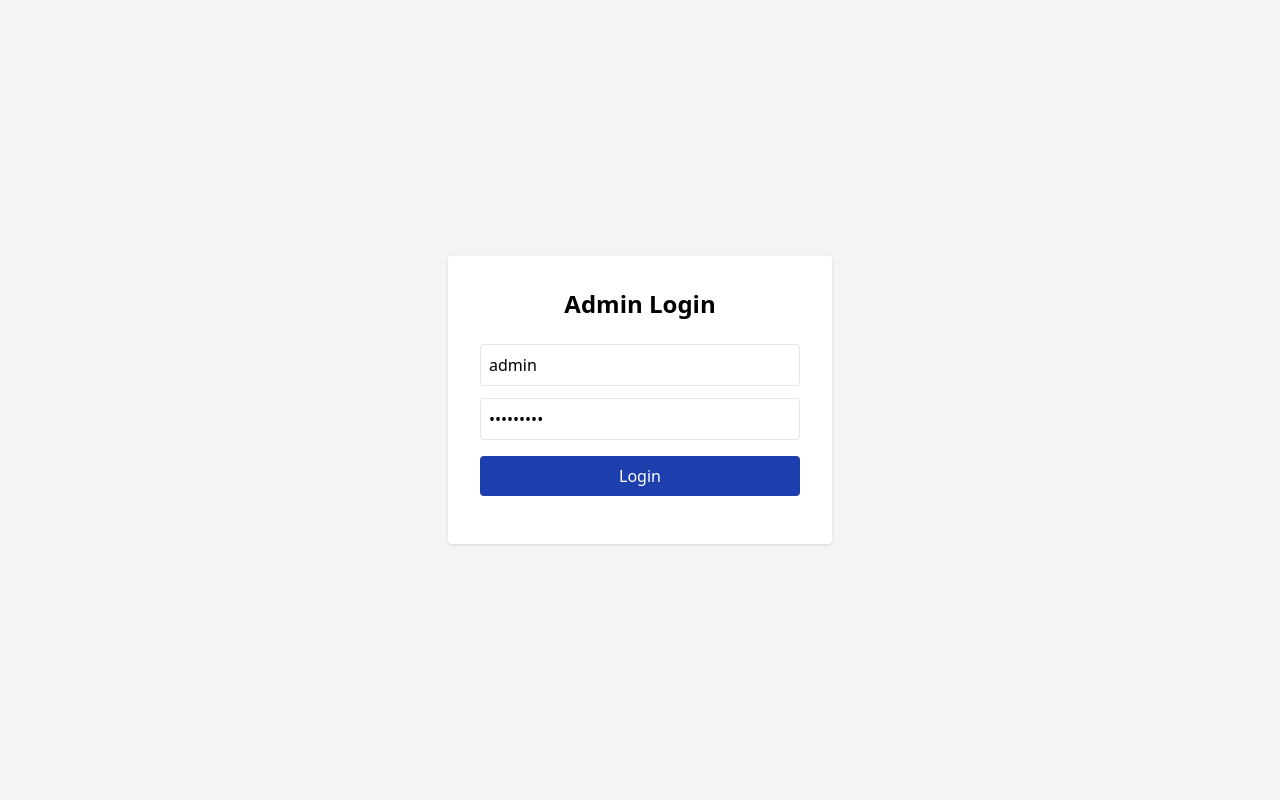
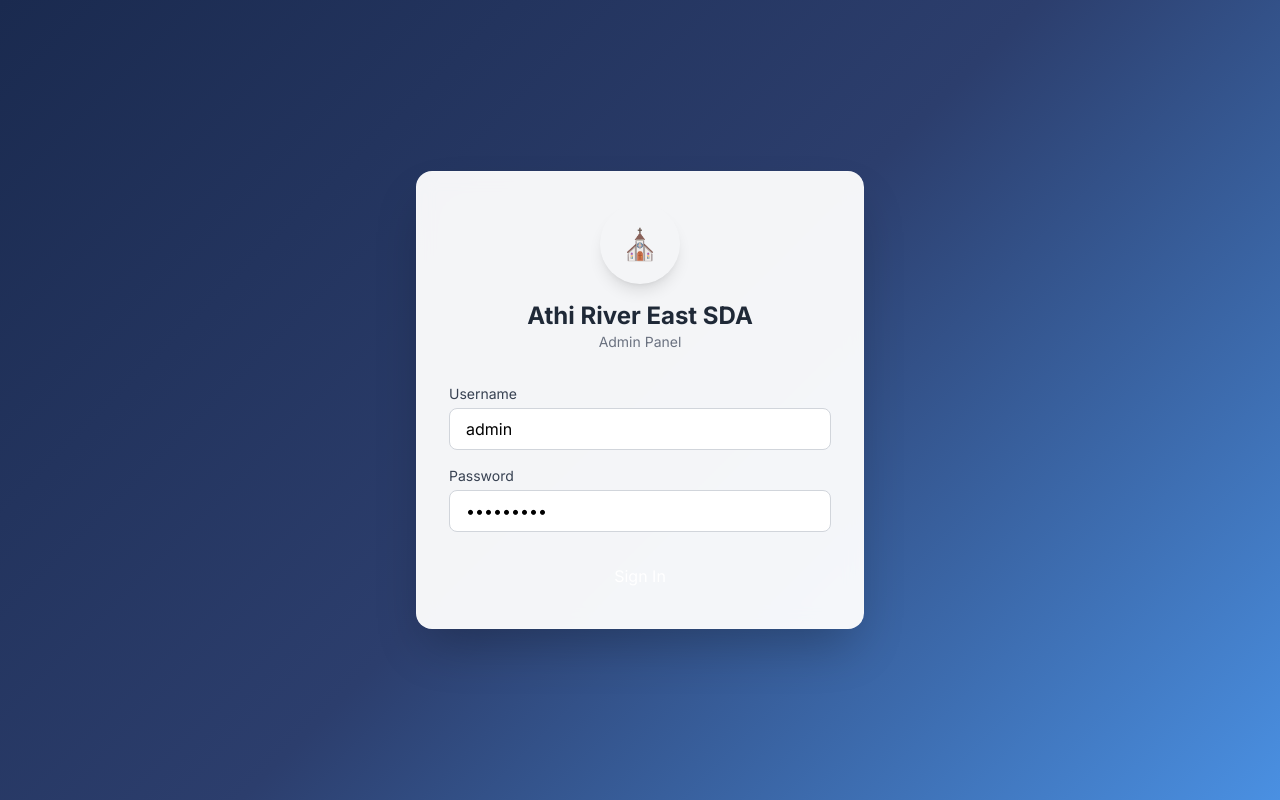
Before and after one commit to lemayian23/athi-river-east-sda, a website: page public/admin/login.html in a window 1280 px wide. Drawn offline with nearby package versions, Linux system fonts and the light colour scheme.

Commit message:
proffesional login page

```diff
--- a/public/admin/login.html
+++ b/public/admin/login.html
@@ -1,32 +1,55 @@
 <!DOCTYPE html>
-<html>
+<html lang="en">
 <head>
+  <meta charset="UTF-8">
+  <meta name="viewport" content="width=device-width, initial-scale=1.0">
   <title>Admin Login</title>
   <script src="https://cdn.tailwindcss.com"></script>
+  <style>
+    @import url('https://fonts.googleapis.com/css2?family=Inter:wght@300;400;600;700&display=swap');
+    * { font-family: 'Inter', sans-serif; }
+    .bg-gradient-sda {
+      background: linear-gradient(135deg, #1a2a4f 0%, #2c3e6d 50%, #4a90e2 100%);
+    }
+    .login-card {
+      background: rgba(255,255,255,0.95);
+      backdrop-filter: blur(10px);
+      border: 1px solid rgba(255,255,255,0.2);
+    }
+    .input-focus:focus {
+      box-shadow: 0 0 0 3px rgba(201, 160, 61, 0.3);
+      border-color: #c9a03d;
+    }
+  </style>
 </head>
-<body class="bg-gray-100 h-screen flex items-center justify-center">
-  <div class="bg-white p-8 rounded shadow w-96">
-    <h1 class="text-2xl font-bold text-center">Admin Login</h1>
-    <form id="loginForm" class="mt-6">
-      <input type="text" id="username" placeholder="Username" value="admin" class="w-full p-2 border rounded mb-3">
-      <input type="password" id="password" placeholder="Password" value="Admin123!" class="w-full p-2 border rounded mb-4">
-      <button type="submit" class="w-full bg-blue-800 text-white p-2 rounded hover:bg-blue-900">Login</button>
-      <div id="errorMsg" class="text-red-500 text-sm mt-2 hidden"></div>
+<body class="bg-gradient-sda min-h-screen flex items-center justify-center p-4">
+  <div class="login-card rounded-2xl shadow-2xl w-full max-w-md p-8">
+    <div class="text-center mb-8">
+      <div class="w-20 h-20 mx-auto bg-gradient-to-r from-sda-blue to-sda-light-blue rounded-full flex items-center justify-center text-3xl shadow-lg">⛪</div>
+      <h1 class="text-2xl font-bold text-gray-800 mt-4">Athi River East SDA</h1>
+      <p class="text-gray-500 text-sm">Admin Panel</p>
+    </div>
+
+    <form id="loginForm">
+      <div class="mb-4">
+        <label class="block text-sm font-medium text-gray-700 mb-1">Username</label>
+        <input type="text" id="username" value="admin" class="w-full px-4 py-2 border border-gray-300 rounded-lg input-focus transition">
+      </div>
+      <div class="mb-6">
+        <label class="block text-sm font-medium text-gray-700 mb-1">Password</label>
+        <input type="password" id="password" value="Admin123!" class="w-full px-4 py-2 border border-gray-300 rounded-lg input-focus transition">
+      </div>
+      <button type="submit" class="w-full bg-gradient-to-r from-sda-blue to-sda-light-blue text-white py-2 rounded-lg hover:shadow-lg transition transform hover:scale-[1.02]">Sign In</button>
+      <div id="errorMsg" class="text-red-500 text-sm mt-3 hidden"></div>
     </form>
-    <div id="debug" class="mt-4 text-xs text-gray-500"></div>
   </div>
 
   <script>
-    // Direct fetch – no external libraries
     document.getElementById('loginForm').addEventListener('submit', async function(e) {
       e.preventDefault();
       const username = document.getElementById('username').value;
       const password = document.getElementById('password').value;
       const errorEl = document.getElementById('errorMsg');
-      const debugEl = document.getElementById('debug');
-
-      errorEl.classList.add('hidden');
-      debugEl.textContent = 'Sending request...';
 
       try {
         const response = await fetch('http://localhost:3000/api/auth/login', {
@@ -34,25 +57,18 @@
           headers: { 'Content-Type': 'application/json' },
           body: JSON.stringify({ username, password })
         });
-
-        debugEl.textContent = 'Response status: ' + response.status;
-
         const data = await response.json();
-        debugEl.textContent += ' | Response: ' + JSON.stringify(data);
 
         if (data.success) {
           localStorage.setItem('admin_token', data.token);
-          debugEl.textContent += ' | Token stored, redirecting...';
           window.location.href = '/admin/dashboard.html';
         } else {
           errorEl.textContent = data.error || 'Invalid credentials';
           errorEl.classList.remove('hidden');
         }
       } catch (err) {
-        errorEl.textContent = 'Network error – see console';
+        errorEl.textContent = 'Network error';
         errorEl.classList.remove('hidden');
-        console.error(err);
-        debugEl.textContent = 'Error: ' + err.message;
       }
     });
   </script>
```
